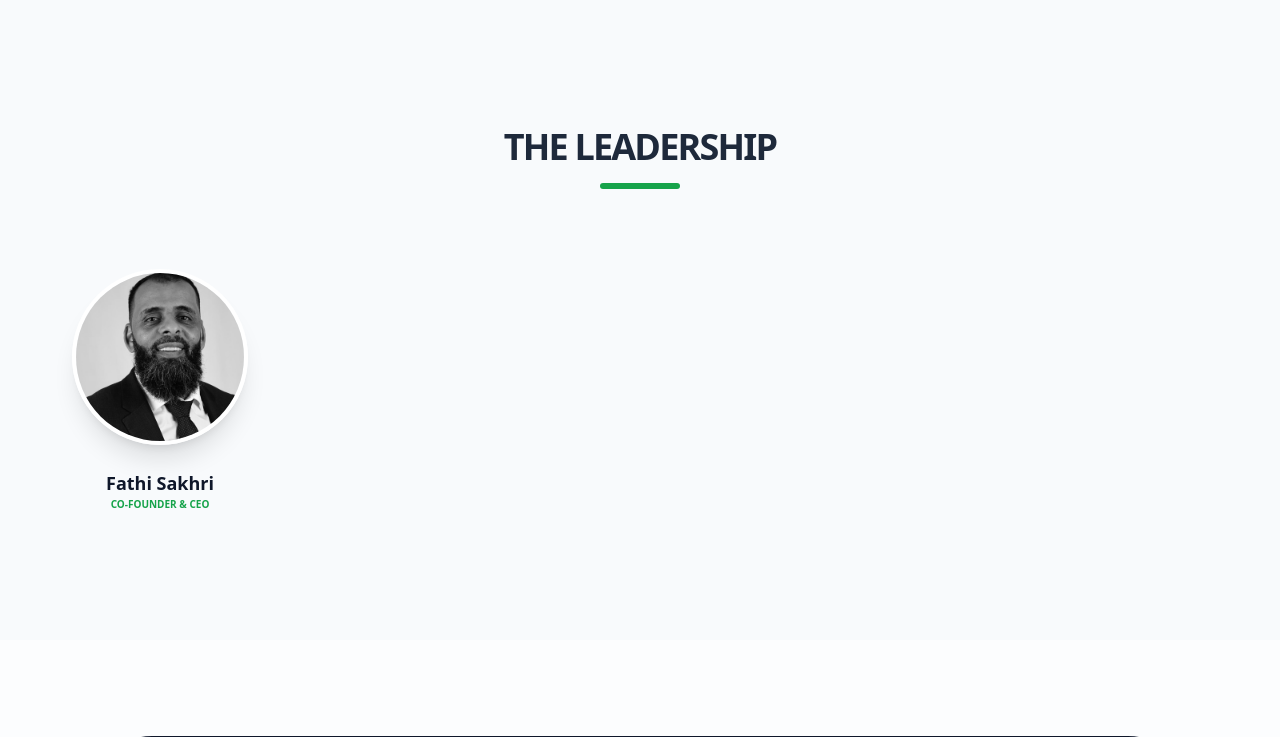
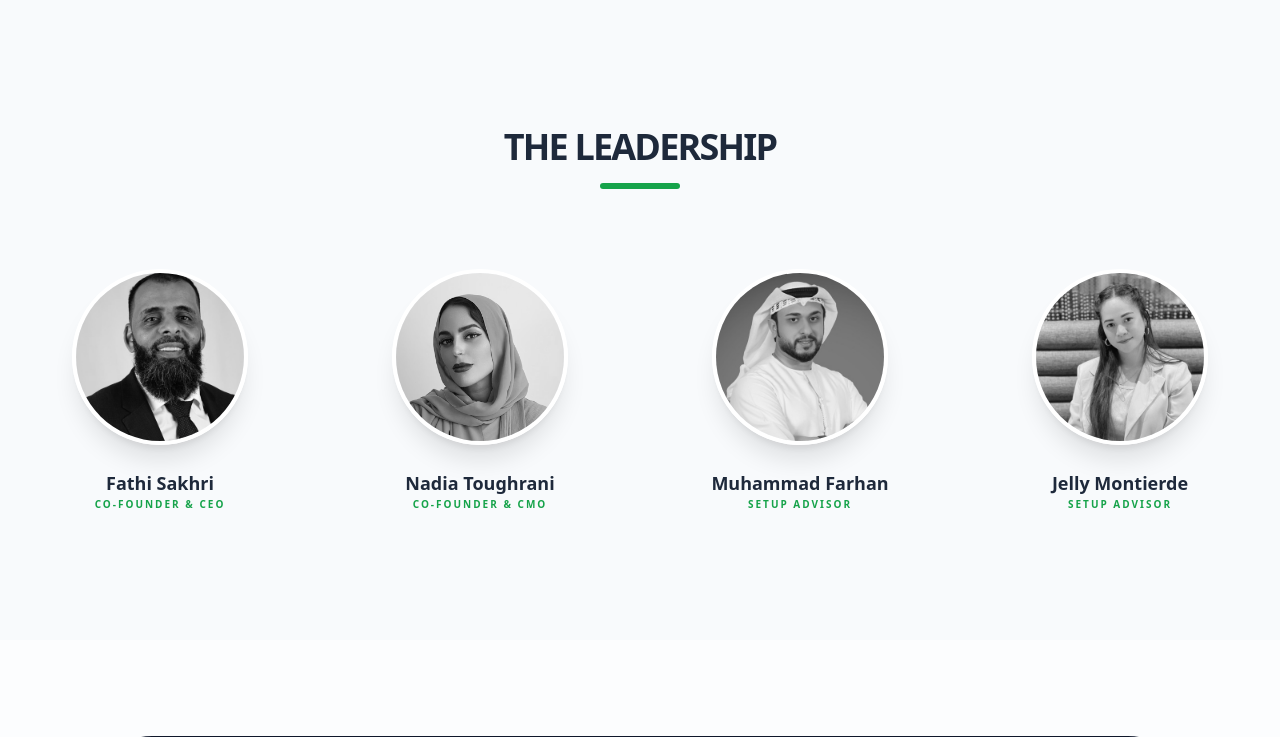
Before and after one commit to chitpaingdway/Company-Website, a Flask app: page / in a window 1280 px wide; the page is wider, and only the part inside the window is pictured. Shown: the part 2691-3428 px from the top of that part. Run offline with Flask 3, Linux system fonts and the light colour scheme; some libraries are stand-ins or nearby versions.

Commit message:
Update index.html

```diff
--- a/templates/index.html
+++ b/templates/index.html
@@ -161,21 +161,52 @@
             </div>
         </section>
 
-        <section id="team" class="bg-slate-50 py-32 px-6">
-            <div class="max-w-7xl mx-auto text-center mb-20">
+         <section id="team" class="bg-slate-50 py-32 px-6">
+        <div class="max-w-7xl mx-auto">
+            <div class="text-center mb-20" data-aos="fade-up">
                 <h2 class="text-4xl font-black uppercase tracking-tighter text-slate-800">The Leadership</h2>
                 <div class="h-1.5 w-20 bg-green-600 mx-auto mt-4 rounded-full"></div>
             </div>
-            <div class="grid grid-cols-2 md:grid-cols-4 gap-12 max-w-7xl mx-auto">
+            <div class="grid grid-cols-2 md:grid-cols-4 gap-12" data-aos="zoom-in">
                 <div class="text-center group">
-                    <div class="w-44 h-44 mx-auto mb-6 rounded-full overflow-hidden border-4 border-white shadow-xl">
-                        <img src="{{ url_for('static', filename='fathi.png') }}" class="w-full h-full object-cover grayscale group-hover:grayscale-0 transition">
+                    <div class="relative w-44 h-44 mx-auto mb-6">
+                        <div class="w-full h-full rounded-full overflow-hidden border-4 border-white shadow-xl relative z-10">
+                            <img src="{{ url_for('static', filename='fathi.png') }}" class="w-full h-full object-cover grayscale group-hover:grayscale-0 transition-all duration-500">
+                        </div>
                     </div>
-                    <h4 class="font-black text-lg">Fathi Sakhri</h4>
-                    <p class="text-green-600 text-[10px] font-black uppercase">Co-Founder & CEO</p>
+                    <h4 class="font-black text-lg text-slate-800">Fathi Sakhri</h4>
+                    <p class="text-green-600 text-[10px] font-black uppercase tracking-[0.2em]">Co-Founder & CEO</p>
                 </div>
+                <div class="text-center group">
+                    <div class="relative w-44 h-44 mx-auto mb-6">
+                        <div class="w-full h-full rounded-full overflow-hidden border-4 border-white shadow-xl relative z-10">
+                            <img src="{{ url_for('static', filename='nadia.png') }}" class="w-full h-full object-cover grayscale group-hover:grayscale-0 transition-all duration-500">
+                        </div>
+                    </div>
+                    <h4 class="font-black text-lg text-slate-800">Nadia Toughrani</h4>
+                    <p class="text-green-600 text-[10px] font-black uppercase tracking-[0.2em]">Co-Founder & CMO</p>
                 </div>
-        </section>
+                <div class="text-center group">
+                    <div class="relative w-44 h-44 mx-auto mb-6">
+                        <div class="w-full h-full rounded-full overflow-hidden border-4 border-white shadow-xl relative z-10">
+                            <img src="{{ url_for('static', filename='farhan.png') }}" class="w-full h-full object-cover grayscale group-hover:grayscale-0 transition-all duration-500">
+                        </div>
+                    </div>
+                    <h4 class="font-black text-lg text-slate-800">Muhammad Farhan</h4>
+                    <p class="text-green-600 text-[10px] font-black uppercase tracking-[0.2em]">Setup Advisor</p>
+                </div>
+                <div class="text-center group">
+                    <div class="relative w-44 h-44 mx-auto mb-6">
+                        <div class="w-full h-full rounded-full overflow-hidden border-4 border-white shadow-xl relative z-10">
+                            <img src="{{ url_for('static', filename='jelly.png') }}" class="w-full h-full object-cover grayscale group-hover:grayscale-0 transition-all duration-500">
+                        </div>
+                    </div>
+                    <h4 class="font-black text-lg text-slate-800">Jelly Montierde</h4>
+                    <p class="text-green-600 text-[10px] font-black uppercase tracking-[0.2em]">Setup Advisor</p>
+                </div>
+            </div>
+        </div>
+    </section>
 
         <section id="get-started" class="max-w-6xl mx-auto py-24 px-6">
             <div class="bg-slate-900 rounded-[4rem] p-10 md:p-20 shadow-3xl relative overflow-hidden">
```
